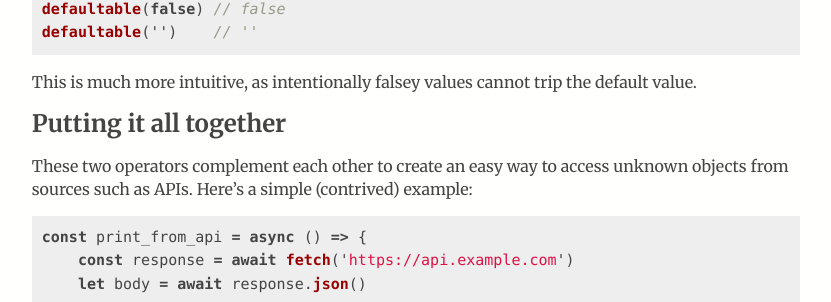
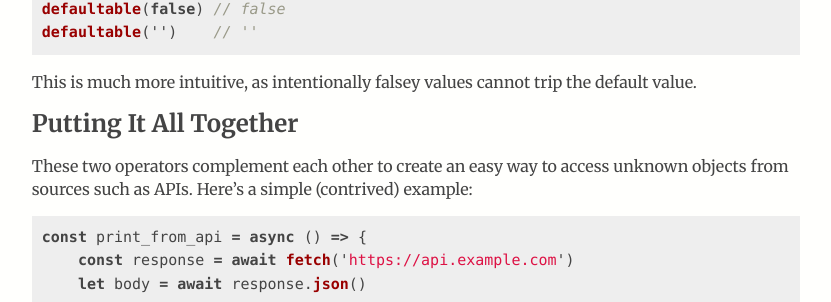
Before and after one commit to pkage/blog, a Jekyll site: the page built from _posts/2020-07-30-optional-chaining-nullish-coalescing.md, in a window 1280 px wide and 900 px high, scrolled down 2770 px. Shown: the part 152-454 px from the top of the window, without its empty margins (198-1029 px from the left). Built offline with Jekyll 4.4.1, drawn with Linux system fonts in a browser that asks for light colours.

```diff
--- a/_posts/2020-07-30-optional-chaining-nullish-coalescing.md
+++ b/_posts/2020-07-30-optional-chaining-nullish-coalescing.md
@@ -134,7 +134,7 @@ defaultable('')    // ''
 This is much more intuitive, as intentionally falsey values cannot trip the
 default value.
 
-## Putting it all together
+## Putting It All Together
 
 These two operators complement each other to create an easy way to access unknown
 objects from sources such as APIs. Here's a simple (contrived) example:
```
